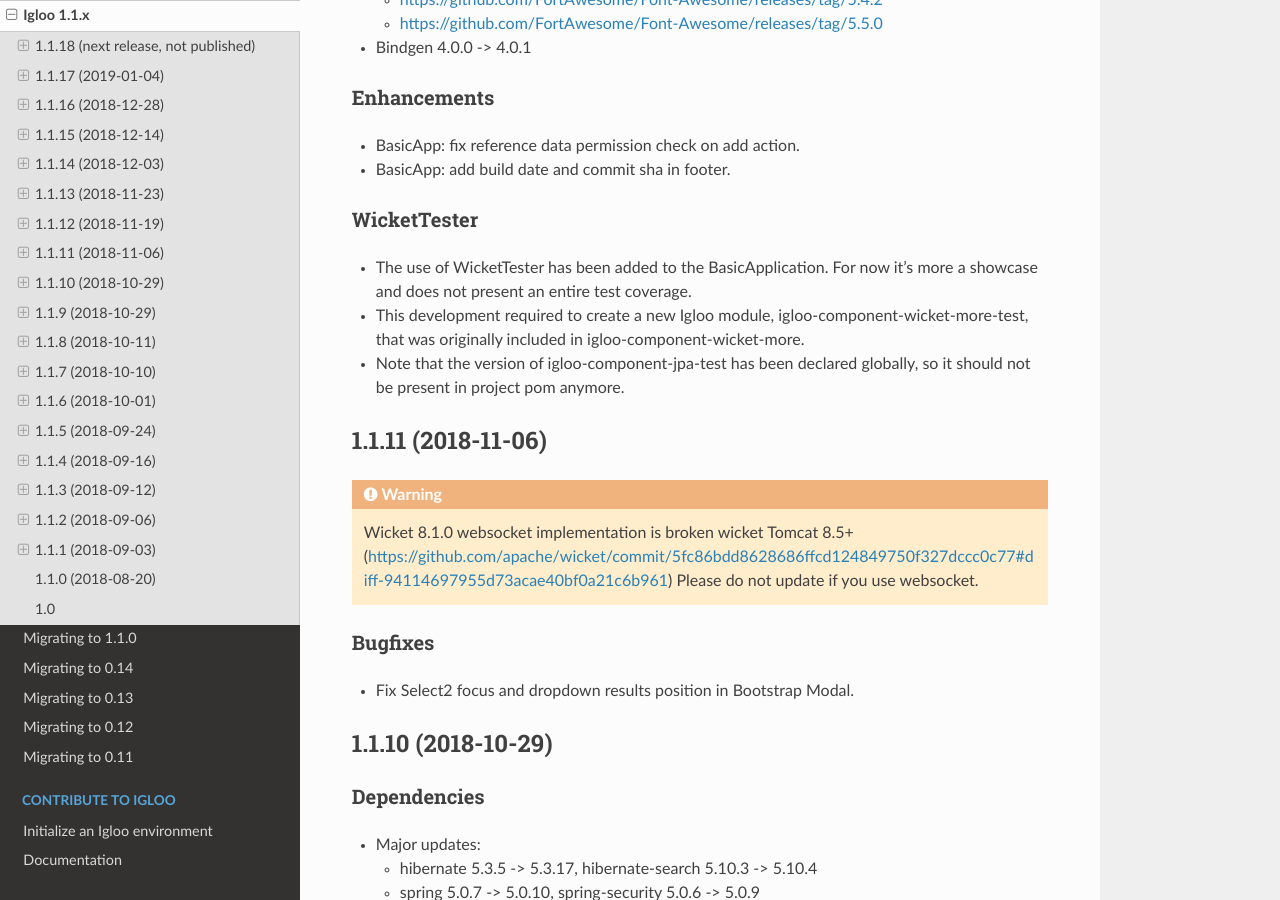
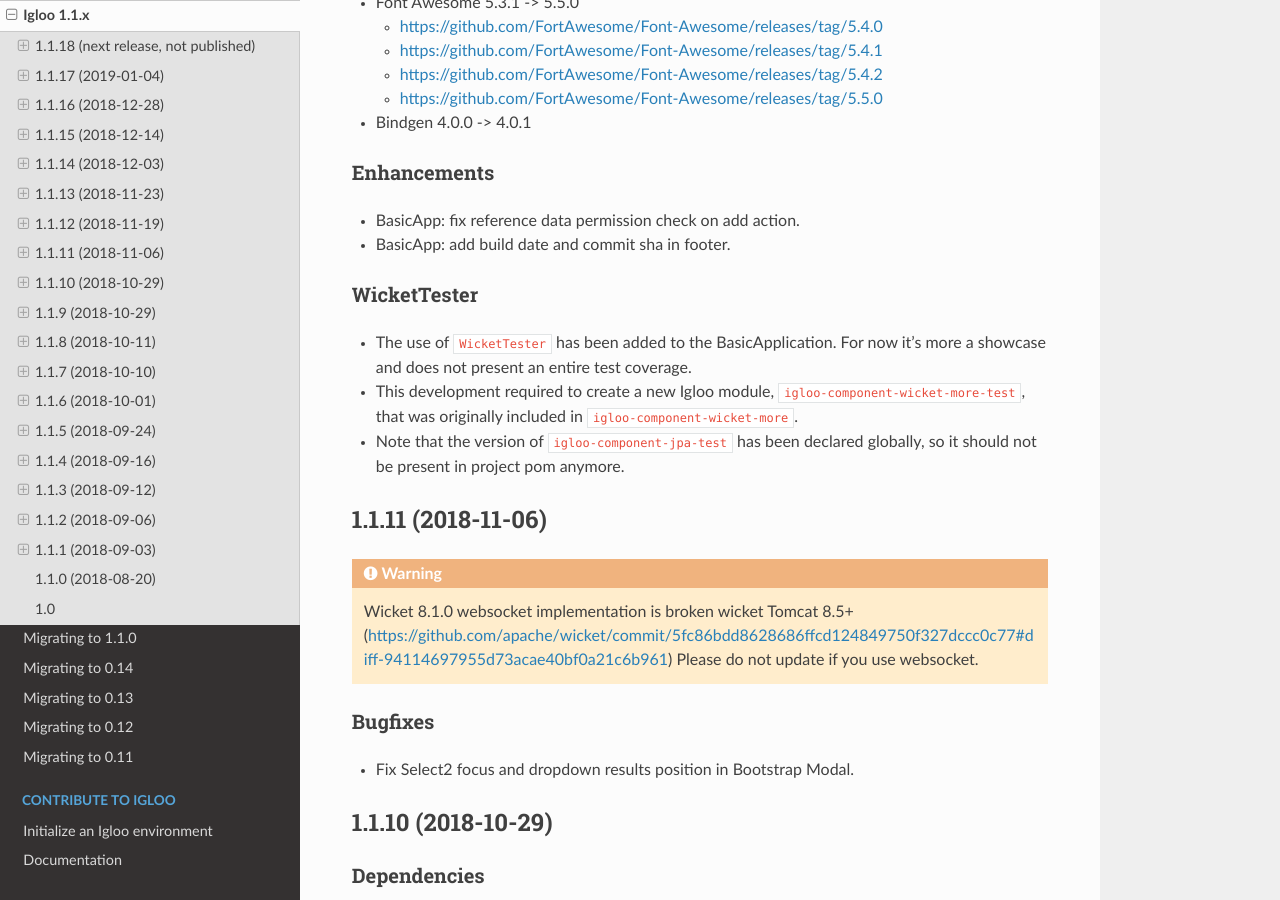
Before and after one commit to igloo-project/igloo-doc, a Sphinx documentation site: the page built from source/release-notes/1.1.x.rst, in a window 1280 px wide and 900 px high, scrolled down 3287 px. Built offline with Sphinx 7.4.7 and the Read the Docs theme 2.0.0, drawn with Linux system fonts in a browser that asks for light colours; some of the changed text lies outside the part shown.

```diff
--- a/source/release-notes/1.1.x.rst
+++ b/source/release-notes/1.1.x.rst
@@ -184,12 +186,12 @@ Enhancements
 WicketTester
 ************
 
-* The use of WicketTester has been added to the BasicApplication. For now it's
+* The use of ``WicketTester`` has been added to the BasicApplication. For now it's
   more a showcase and does not present an entire test coverage.
 * This development required to create a new Igloo module,
-  igloo-component-wicket-more-test, that was originally included in
-  igloo-component-wicket-more.
-* Note that the version of igloo-component-jpa-test has been declared globally,
+  ``igloo-component-wicket-more-test``, that was originally included in
+  ``igloo-component-wicket-more``.
+* Note that the version of ``igloo-component-jpa-test`` has been declared globally,
   so it should not be present in project pom anymore.
 
 .. _v1.1.11:
```
Also changed, not shown: other parts of source/release-notes/1.1.x.rst (+2 -0 lines).
